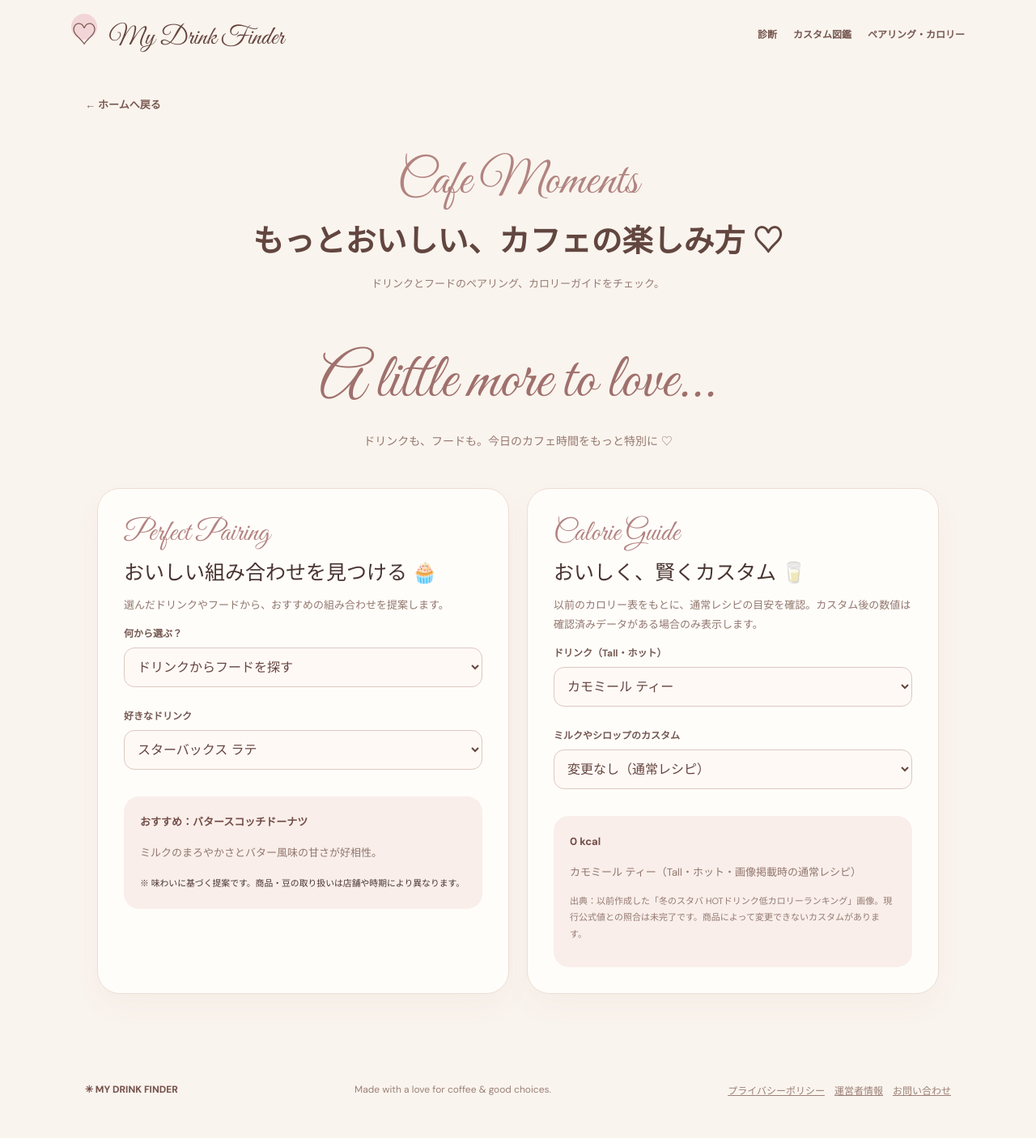
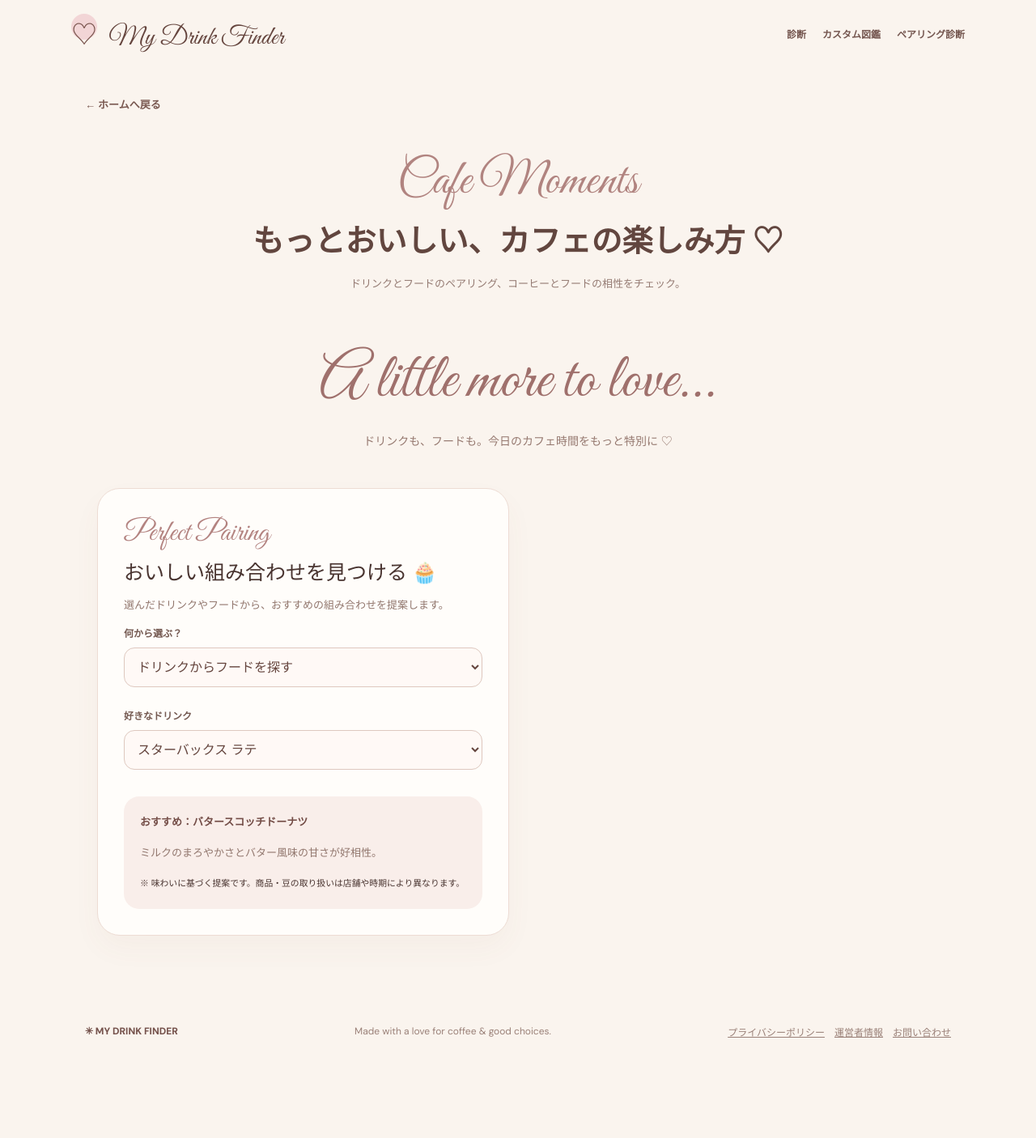
Before and after one commit to s1f10240264/my-drink-finder, a Flask app: page /cafe-tools in a window 1280 px wide. Shown: the whole page at 81% size. After the commit the page ends 1282 px from the top, so only its background shows below. Run offline with Flask 3, Linux system fonts and the light colour scheme; some web fonts are replaced.

Commit message:
Move calories into standalone calorie note app

```diff
--- a/templates/cafe_tools.html
+++ b/templates/cafe_tools.html
@@ -1,5 +1,5 @@
-<!doctype html><html lang="ja"><head><meta charset="utf-8"><meta name="viewport" content="width=device-width,initial-scale=1"><meta name="theme-color" content="#faf4ee"><meta name="description" content="4つの質問と50種類以上のカスタム候補から一杯が見つかる、非公式ドリンク診断アプリ。"><title>ペアリング・カロリー | My Drink Finder</title><link rel="stylesheet" href="/static/style.css"><script async src="https://pagead2.googlesyndication.com/pagead/js/adsbygoogle.js?client=ca-pub-8644816884774415" crossorigin="anonymous"></script><link rel="stylesheet" href="/static/cafe-v2.css"></head><body><header class="top"><a href="/" class="brand"><span class="brandmark">♡</span> My Drink Finder</a><nav class="top-nav" aria-label="メインメニュー"><a href="/#diagnose">診断</a><a href="/customs">カスタム図鑑</a><a href="/cafe-tools">ペアリング・カロリー</a></nav></header><main><div class="subpage-back"><a href="/">← ホームへ戻る</a></div><div class="subpage-heading"><span class="cafe-script">Cafe Moments</span><h1>もっとおいしい、カフェの楽しみ方 ♡</h1><p>ドリンクとフードのペアリング、カロリーガイドをチェック。</p></div><section class="feature-intro" id="cafe-extras"><h2 class="cafe-script">A little more to love...</h2><p>ドリンクも、フードも。今日のカフェ時間をもっと特別に ♡</p></section>
-<section class="cafe-features" aria-label="ペアリングとカロリー">
+<!doctype html><html lang="ja"><head><meta charset="utf-8"><meta name="viewport" content="width=device-width,initial-scale=1"><meta name="theme-color" content="#faf4ee"><meta name="description" content="4つの質問と50種類以上のカスタム候補から一杯が見つかる、非公式ドリンク診断アプリ。"><title>ペアリング診断 | My Drink Finder</title><link rel="stylesheet" href="/static/style.css"><script async src="https://pagead2.googlesyndication.com/pagead/js/adsbygoogle.js?client=ca-pub-8644816884774415" crossorigin="anonymous"></script><link rel="stylesheet" href="/static/cafe-v2.css"></head><body><header class="top"><a href="/" class="brand"><span class="brandmark">♡</span> My Drink Finder</a><nav class="top-nav" aria-label="メインメニュー"><a href="/#diagnose">診断</a><a href="/customs">カスタム図鑑</a><a href="/cafe-tools">ペアリング診断</a></nav></header><main><div class="subpage-back"><a href="/">← ホームへ戻る</a></div><div class="subpage-heading"><span class="cafe-script">Cafe Moments</span><h1>もっとおいしい、カフェの楽しみ方 ♡</h1><p>ドリンクとフードのペアリング、コーヒーとフードの相性をチェック。</p></div><section class="feature-intro" id="cafe-extras"><h2 class="cafe-script">A little more to love...</h2><p>ドリンクも、フードも。今日のカフェ時間をもっと特別に ♡</p></section>
+<section class="cafe-features" aria-label="ペアリング診断">
  <article class="cafe-feature" id="pairing"><div class="feature-script cafe-script">Perfect Pairing</div><h3>おいしい組み合わせを見つける 🧁</h3><p>選んだドリンクやフードから、おすすめの組み合わせを提案します。</p>
   <label class="feature-label" for="pair-mode">何から選ぶ？</label><select class="feature-control" id="pair-mode"><option value="drink">ドリンクからフードを探す</option><option value="food">フードからドリンクを探す</option><option value="coffee">コーヒーの焙煎度から探す</option></select>
   <div id="pair-drink-wrap"><label class="feature-label" for="pair-drink">好きなドリンク</label><select class="feature-control" id="pair-drink"></select></div>
@@ -7,10 +7,6 @@
   <div id="pair-coffee-wrap" hidden><label class="feature-label" for="pair-coffee">コーヒーの好み</label><select class="feature-control" id="pair-coffee"></select></div>
   <div class="feature-output" id="pair-result" aria-live="polite"></div>
  </article>
- <article class="cafe-feature" id="calories"><div class="feature-script cafe-script">Calorie Guide</div><h3>おいしく、賢くカスタム 🥛</h3><p>以前のカロリー表をもとに、通常レシピの目安を確認。カスタム後の数値は確認済みデータがある場合のみ表示します。</p>
-  <label class="feature-label" for="cal-drink">ドリンク（Tall・ホット）</label><select class="feature-control" id="cal-drink"></select>
-  <label class="feature-label" for="cal-change">ミルクやシロップのカスタム</label><select class="feature-control" id="cal-change"><option value="standard">変更なし（通常レシピ）</option><option value="nonfat">無脂肪ミルクに変更</option><option value="almond">アーモンドミルクに変更</option><option value="oat">オーツミルクに変更</option><option value="soy">豆乳に変更</option><option value="syrup">シロップを変更・追加</option><option value="whip">ホイップを変更</option></select>
-  <div class="feature-output" id="cal-result" aria-live="polite"></div>
- </article>
+
 </section>
 </main><footer>✳ MY DRINK FINDER <span>Made with a love for coffee & good choices.</span> <span><a href="/privacy">プライバシーポリシー</a>　<a href="/about-site">運営者情報</a>　<a href="/contact">お問い合わせ</a></span></footer><script src="/static/app.js" defer></script><script src="/static/cafe-v2.js" defer></script><script src="/static/cafe-v2.js" defer></script></body></html>
```
